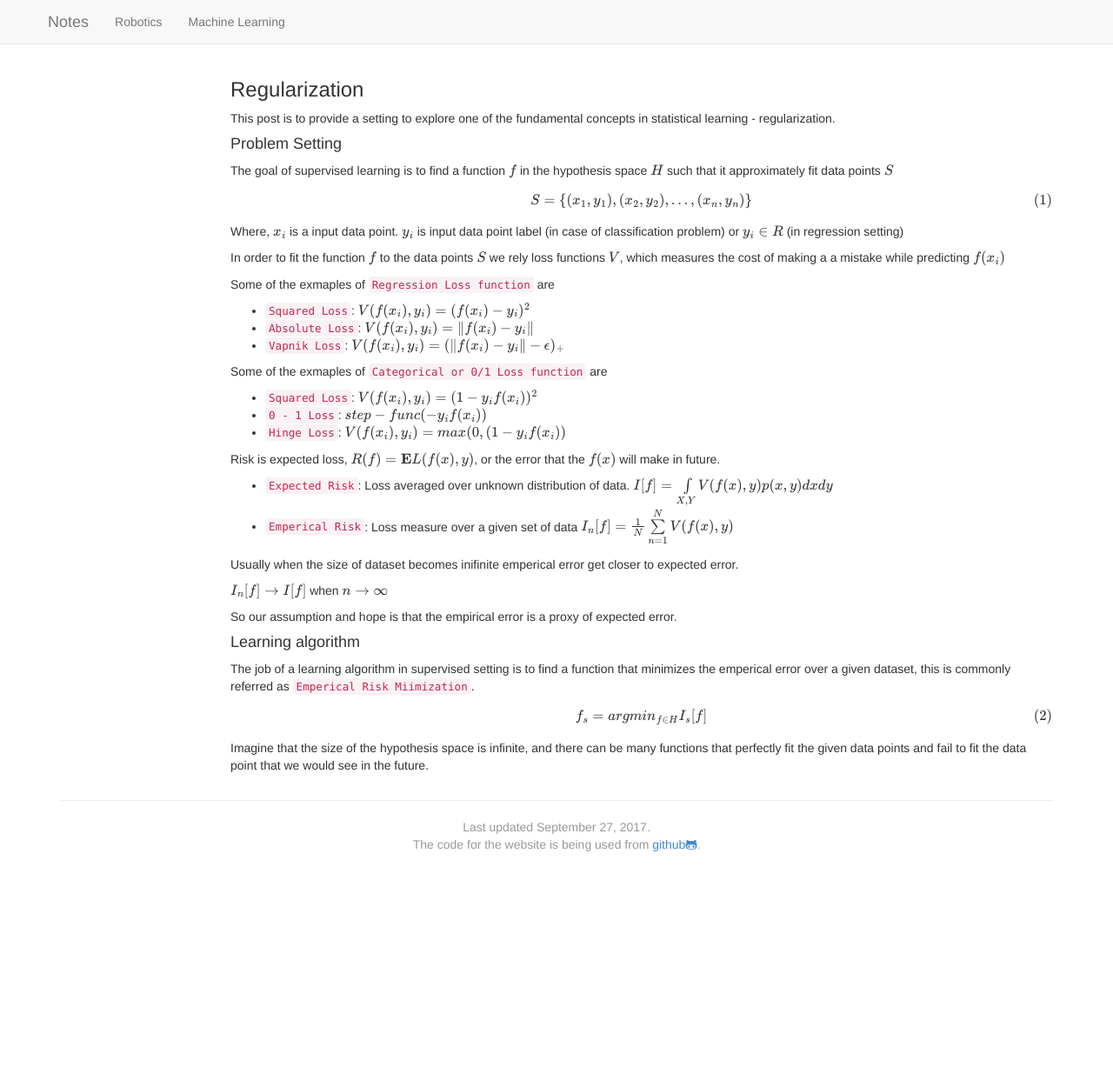
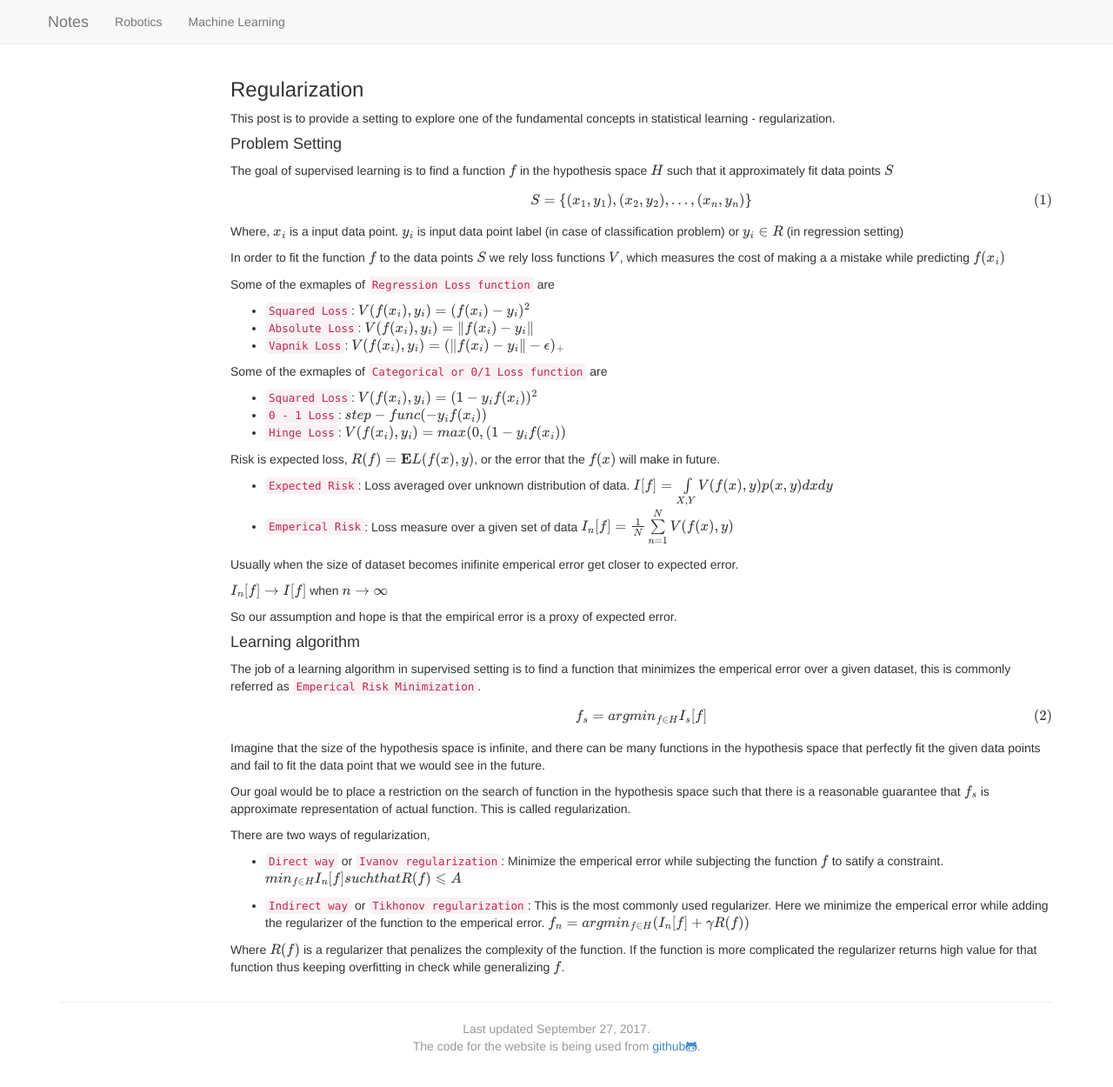
Before and after one commit to argmin/argmin.github.io, a Jekyll site: the page built from ml/regularization-1.md, in a window 1280 px wide and 1253 px high. Shown: the top 1250 px of the window at 87% size. Built offline with Jekyll 4.4.1, drawn with Linux system fonts in a browser that asks for light colours; nearby versions of some CDN libraries; formulas are drawn with MathJax 3; our own code applies the rules of GitHub Pages for plain Markdown files.

Commit message:
Updated regularization notes

```diff
--- a/ml/regularization-1.md
+++ b/ml/regularization-1.md
@@ -44,10 +44,25 @@ So our assumption and hope is that the empirical error is a proxy of expected er
 
 #### Learning algorithm
 
-The job of a learning algorithm in supervised setting is to find a function that minimizes the emperical error over a given dataset, this is commonly referred as `Emperical Risk Miimization`.
+The job of a learning algorithm in supervised setting is to find a function that minimizes the emperical error over a given dataset, this is commonly referred as `Emperical Risk Minimization`.
 
 $$
 f_s = argmin_{f \in H} I_s[f]
 $$
 
-Imagine that the size of the hypothesis space is infinite, and there can be many functions that perfectly fit the given data points and fail to fit the data point that we would see in the future.
+Imagine that the size of the hypothesis space is infinite, and there can be many functions in the hypothesis space that perfectly fit the given data points and fail to fit the data point that we would see in the future.
+
+Our goal would be to place a restriction on the search of function in the hypothesis space such that there is a reasonable guarantee that $$ f_s $$ is approximate representation of actual function. This is called regularization.
+
+There are two ways of regularization,
+* `Direct way` or `Ivanov regularization`: Minimize the emperical error while subjecting the function $$ f $$ to satify a constraint.
+$$
+min_{f \in H} I_n[f] such that R(f) \leqslant A
+$$
+
+* `Indirect way` or `Tikhonov regularization`: This is the most commonly used regularizer. Here we minimize the emperical error while adding the regularizer of the function to the emperical error.
+$$
+f_n = argmin_{f \in H} ( I_n[f] + \gamma R(f) )
+$$
+
+Where $$ R(f) $$ is a regularizer that penalizes the complexity of the function. If the function is more complicated the regularizer returns high value for that function thus keeping overfitting in check while generalizing $$ f $$.
```
